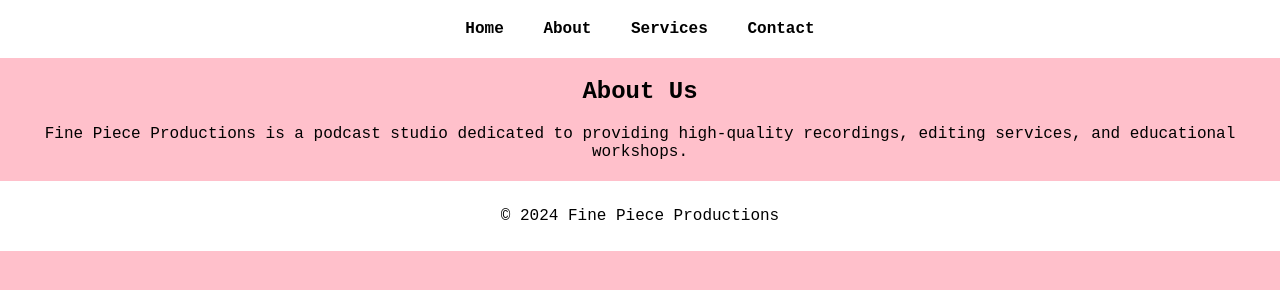
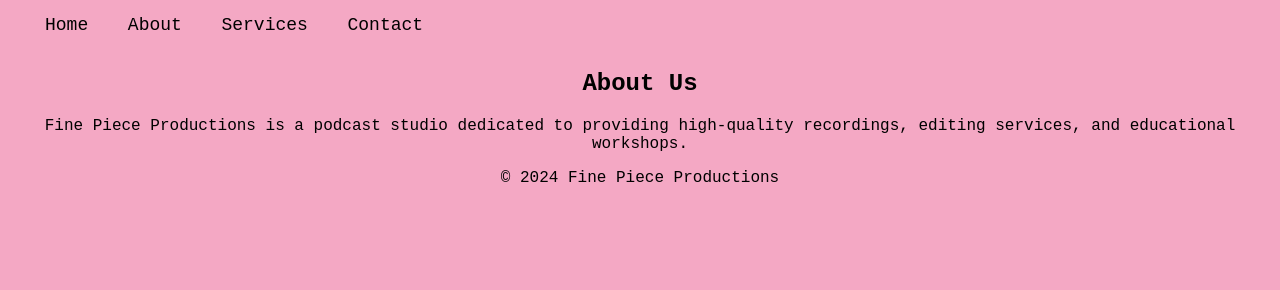
Before and after one commit to Wallem18/wallem18.github.io, a plain HTML site: page about.html in a window 1280 px wide. Drawn offline with Linux system fonts and the light colour scheme.

Commit message:
Update styles.css

```diff
--- a/styles.css
+++ b/styles.css
@@ -1,26 +1,34 @@
 body {
-    background-color: #FFC0CB; /* Baby pink */
+    background-color: #f4a8c4; /* Soft pink */
     color: black;
-    font-family: 'Courier New', monospace; /* Typewriter style font */
+    font-family: 'Courier New', monospace;
     text-align: center;
     margin: 0;
     padding: 0;
 }
 
 header {
-    background-color: white;
-    padding: 20px;
+    display: flex;
+    justify-content: space-between;
+    align-items: center;
+    padding: 15px 30px;
+}
+
+.logo img {
+    width: 120px; /* Smaller logo */
 }
 
 nav a {
-    margin: 0 15px;
     text-decoration: none;
     color: black;
-    font-weight: bold;
+    font-size: 18px;
+    margin: 0 15px;
 }
 
-footer {
-    margin-top: 20px;
-    background-color: white;
-    padding: 10px;
+nav a:hover {
+    text-decoration: underline;
 }
+
+.social {
+    font-size: 22px;
+}
```
